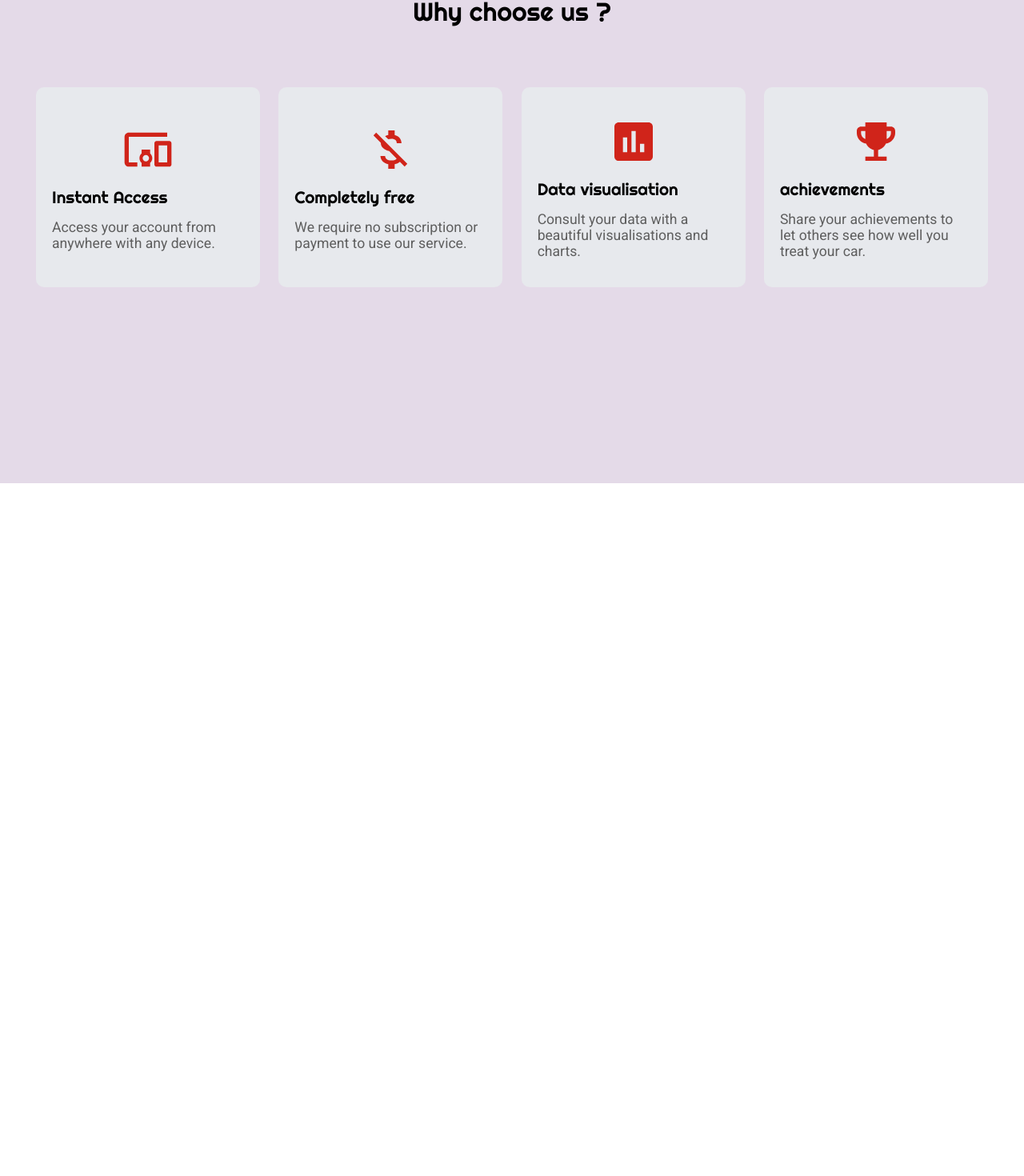
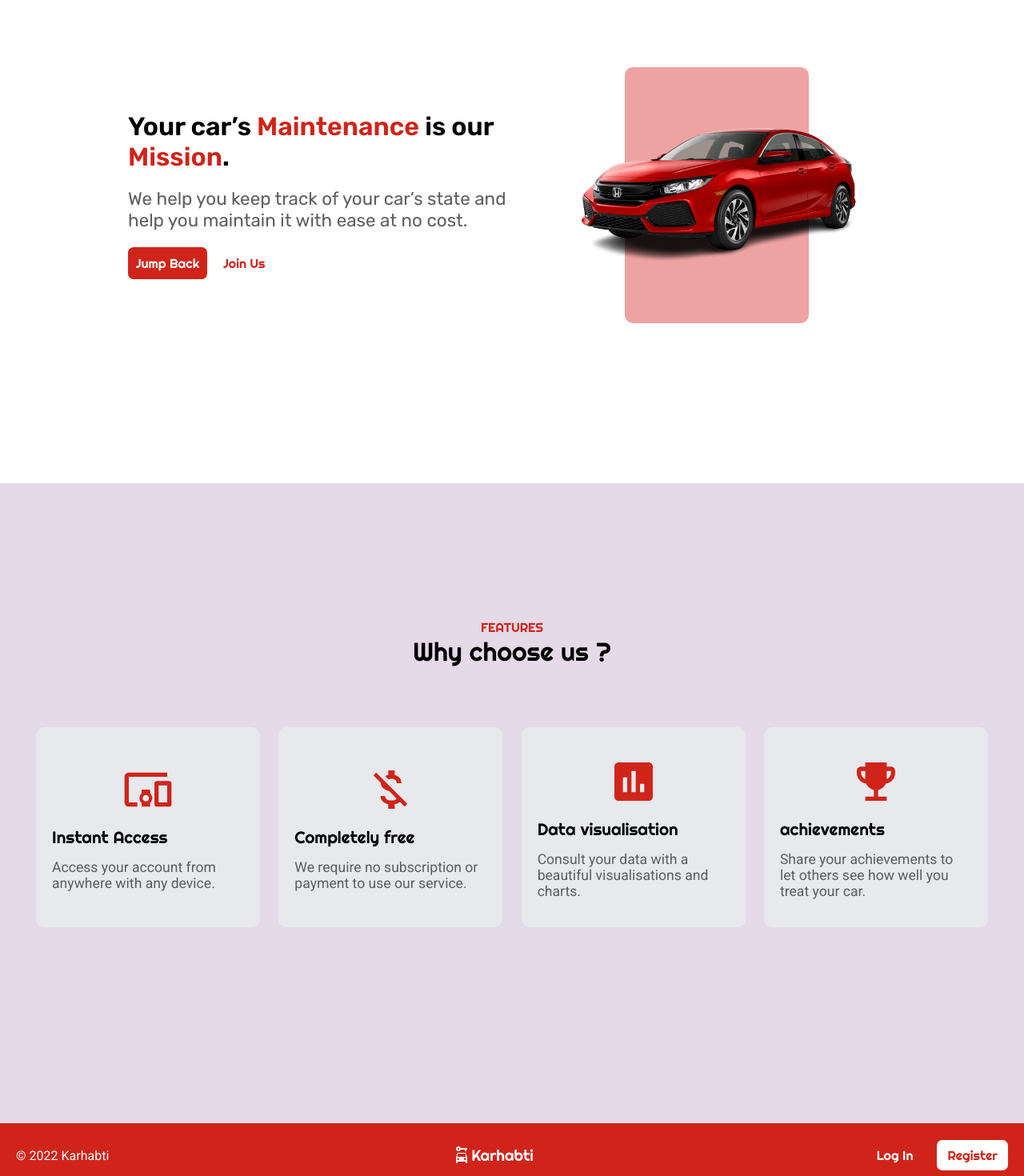
Before and after one commit to mmouhib/Karhabti, a React (Vite) app in the folder Karhabti.WebClient/Karhabti/: page / in a window 1280 px wide. Shown: the part 196-1666 px from the top of the page at 80% size. Before the commit the page ends 800 px from the top, so only its background shows below. Built offline with nearby package versions, Linux system fonts and the light colour scheme.

Commit message:
Add home footer & fix home page style.

```diff
--- a/Karhabti.WebClient/Karhabti/src/App.tsx
+++ b/Karhabti.WebClient/Karhabti/src/App.tsx
@@ -1,4 +1,4 @@
-import Home from './pages/home/home';
+import Home from './pages/home';
 
 export default function App() {
 	return (
--- a/Karhabti.WebClient/Karhabti/src/components/home/home-content/homeContent.scss
+++ b/Karhabti.WebClient/Karhabti/src/components/home/home-content/homeContent.scss
@@ -1,10 +1,20 @@
 .home-content-container {
+  //background-color: var(--background);
   display: flex;
   align-items: center;
   justify-content: center;
-  width: 90%;
-  height: 90%;
+  flex-direction: column;
+  width: 100vw;
+  height: 100vh;
   font-family: 'Rubik', sans-serif;
+
+  & .home-content {
+    height: 90vh;
+    width: 100vw;
+    display: flex;
+    align-items: center;
+    justify-content: center;
+  }
 
   & .left-side {
     display: flex;
--- a/Karhabti.WebClient/Karhabti/src/components/home/home-content/homeContent.tsx
+++ b/Karhabti.WebClient/Karhabti/src/components/home/home-content/homeContent.tsx
@@ -1,18 +1,21 @@
 import './homeContent.scss';
 // @ts-ignore
 import Image from '../../../assets/homeCar.png';
+import Navbar from '../navbar/navbar';
 
 export default function HomeContent() {
 	return (
 		<div className="home-content-container">
+			<Navbar />
+			<div className="home-content">
 				<div className="left-side">
 					<p className="slogan">
 						Your car’s <span>Maintenance </span>
 						is our <span>Mission</span>.
 					</p>
 					<p className="content">
-					We help you keep track of your car’s state and help you maintain
-					it with ease at no cost.
+						We help you keep track of your car’s state and help you
+						maintain it with ease at no cost.
 					</p>
 					<div className="links">
 						<div className="jump-back-button">Jump Back</div>
@@ -24,5 +27,6 @@ export default function HomeContent() {
 					<img src={Image} alt="car" />
 				</div>
 			</div>
+		</div>
 	);
 }
--- /dev/null
+++ b/Karhabti.WebClient/Karhabti/src/components/home/home-footer/homeFooter.scss
@@ -0,0 +1,45 @@
+.home-footer-container {
+  width: 100vw;
+  height: 10vh;
+  background-color: var(--mainColor);
+  display: flex;
+  align-items: center;
+  justify-content: space-between;
+  padding: 0 20px;
+  user-select: none;
+
+  & .copyrights {
+    color: white;
+    font-family: Roboto, sans-serif;
+  }
+
+  & .logo {
+    display: flex;
+    align-items: center;
+    justify-content: center;
+    font-family: 'Righteous', cursive;
+    color: white;
+    font-size: larger;
+  }
+
+  & .auth_section {
+    display: flex;
+    align-items: center;
+    justify-content: center;
+    font-family: 'Righteous', cursive;
+    gap: 30px;
+
+    & span {
+      cursor: pointer;
+      color: white;
+    }
+
+    & div {
+      cursor: pointer;
+      padding: 9px 13px;
+      color: var(--mainColor);
+      background-color: white;
+      border-radius: 7px;
+    }
+  }
+}
--- /dev/null
+++ b/Karhabti.WebClient/Karhabti/src/components/home/home-footer/homeFooter.tsx
@@ -0,0 +1,18 @@
+import './homeFooter.scss';
+import CarRentalIcon from '@mui/icons-material/CarRental';
+
+export default function HomeFooter() {
+	return (
+		<div className="home-footer-container">
+			<p className="copyrights">© 2022 Karhabti</p>
+			<div className="logo">
+				<CarRentalIcon />
+				<p>Karhabti</p>
+			</div>
+			<div className="auth_section">
+				<span>Log In</span>
+				<div>Register</div>
+			</div>
+		</div>
+	);
+}
--- a/Karhabti.WebClient/Karhabti/src/components/home/navbar/navbar.scss
+++ b/Karhabti.WebClient/Karhabti/src/components/home/navbar/navbar.scss
@@ -4,6 +4,7 @@
   justify-content: space-around;
   padding: 5px 0;
   width: 100vw;
+  height: 10vh;
 
   & * {
     cursor: pointer;
@@ -39,15 +40,11 @@
     font-family: 'Righteous', cursive;
     gap: 30px;
 
-    & .navbar-login {
-    }
-
     & .navbar-signup {
       padding: 9px 13px;
       color: white;
       background-color: var(--mainColor);
       border-radius: 7px;
-
     }
   }
 }
--- a/Karhabti.WebClient/Karhabti/src/components/home/navbar/navbar.tsx
+++ b/Karhabti.WebClient/Karhabti/src/components/home/navbar/navbar.tsx
@@ -13,7 +13,6 @@ export default function Navbar() {
 				<span className="navbar-item">Explore</span>
 				<span className="navbar-item">Download</span>
 			</nav>
-
 			<div className="auth_section">
 				<span className="navbar-login">Log In</span>
 				<div className="navbar-signup">Register</div>
--- /dev/null
+++ b/Karhabti.WebClient/Karhabti/src/pages/home.tsx
@@ -0,0 +1,13 @@
+import HomeContent from '../components/home/home-content/homeContent';
+import HomeFeatures from '../components/home/home-features/homeFeatures';
+import HomeFooter from '../components/home/home-footer/homeFooter';
+
+export default function Home() {
+	return (
+		<>
+			<HomeContent />
+			<HomeFeatures />
+			<HomeFooter />
+		</>
+	);
+}
--- a/Karhabti.WebClient/Karhabti/src/pages/home/home.scss
+++ /dev/null
@@ -1,9 +0,0 @@
-.home-page {
-  width: 100vw;
-  height: 100vh;
-  background-color: var(--background);
-  display: flex;
-  align-items: center;
-  justify-content: center;
-  flex-direction: column;
-}
--- a/Karhabti.WebClient/Karhabti/src/pages/home/home.tsx
+++ /dev/null
@@ -1,14 +0,0 @@
-import './home.scss';
-import Navbar from '../../components/home/navbar/navbar';
-import HomeContent from '../../components/home/home-content/homeContent';
-import HomeFeatures from '../../components/home/home-features/homeFeatures';
-
-export default function Home() {
-	return (
-		<div className="home-page">
-			{/*<Navbar />*/}
-			{/*<HomeContent />*/}
-			<HomeFeatures />
-		</div>
-	);
-}
```
Lines whose indentation alone changed are shown as unchanged.
